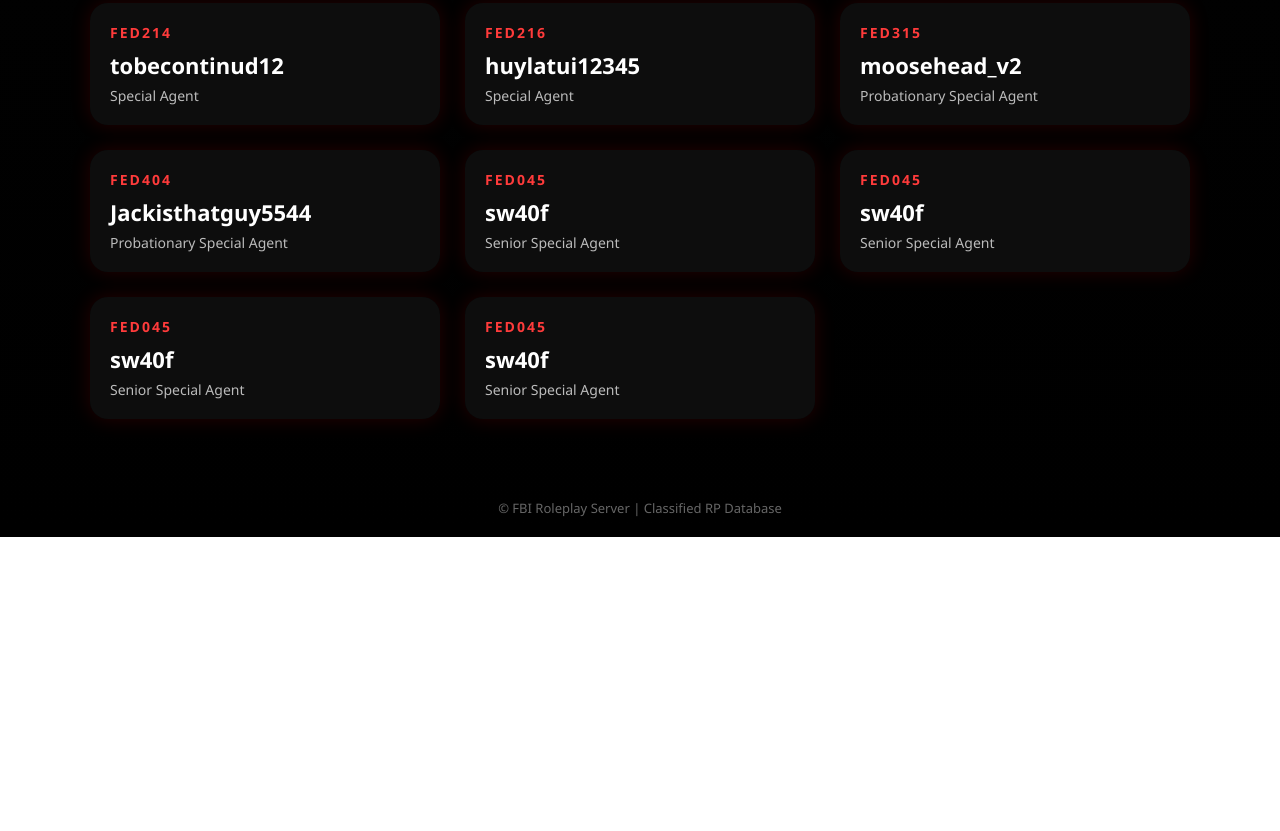
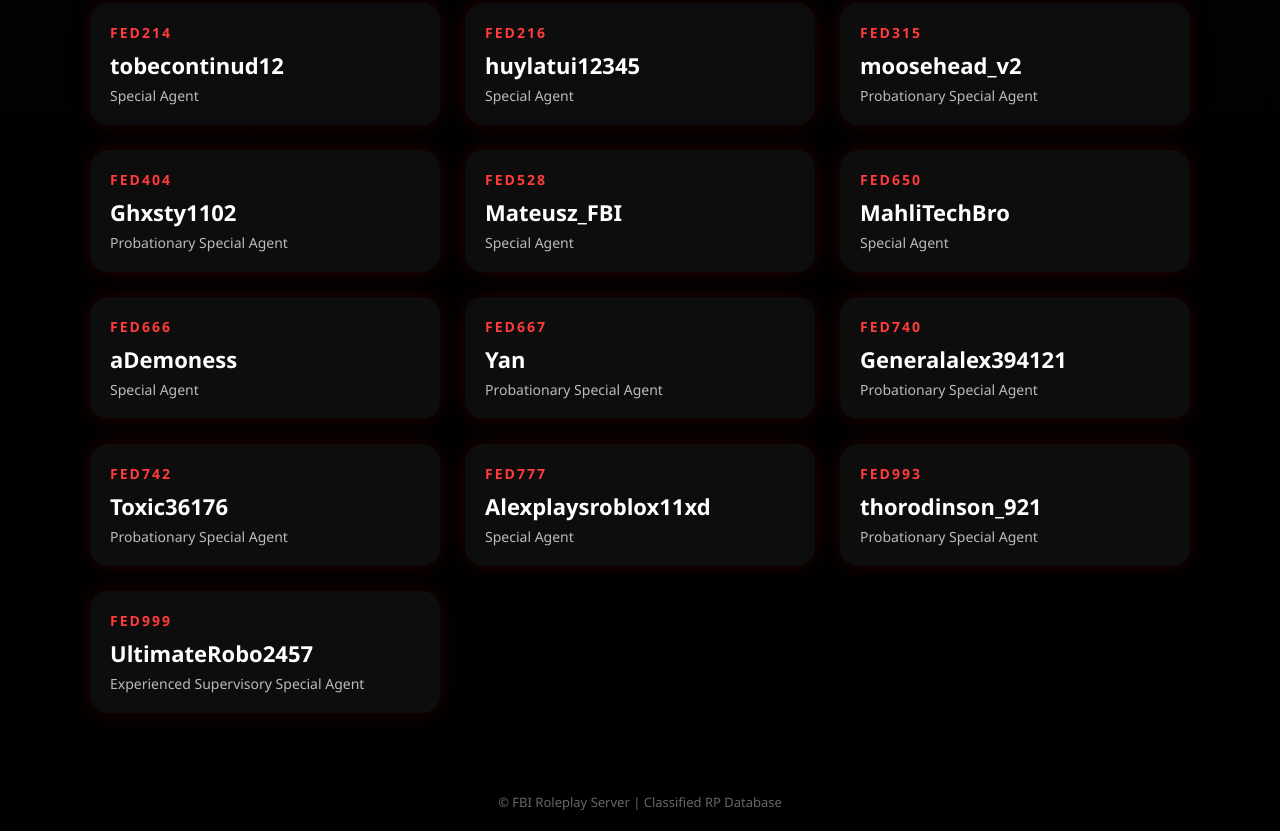
Before and after one commit to AgentK0081/FBI-TEAM-ROBLOX, a plain HTML site: page index.html in a window 1280 px wide. Shown: the part 2368-3199 px from the top of the page. Before the commit the page ends 2905 px from the top, so only its background shows below. Drawn offline with Linux system fonts and the light colour scheme.

Commit message:
Update member list with new agents and remove duplicates

```diff
--- a/index.html
+++ b/index.html
@@ -198,11 +198,16 @@
     { callsign: "FED214", username: "tobecontinud12", rank: "Special Agent" },
     { callsign: "FED216", username: "huylatui12345", rank: "Special Agent" },
     { callsign: "FED315", username: "moosehead_v2", rank: "Probationary Special Agent" },
-    { callsign: "FED404", username: "Jackisthatguy5544", rank: "Probationary Special Agent" },
-    { callsign: "FED045", username: "sw40f", rank: "Senior Special Agent" },
-    { callsign: "FED045", username: "sw40f", rank: "Senior Special Agent" },
-    { callsign: "FED045", username: "sw40f", rank: "Senior Special Agent" },
-    { callsign: "FED045", username: "sw40f", rank: "Senior Special Agent" },
+    { callsign: "FED404", username: "Ghxsty1102", rank: "Probationary Special Agent" },
+    { callsign: "FED528", username: "Mateusz_FBI", rank: "Special Agent" },
+    { callsign: "FED650", username: "MahliTechBro", rank: "Special Agent" },
+    { callsign: "FED666", username: "aDemoness", rank: "Special Agent" },
+    { callsign: "FED667", username: "Yan", rank: "Probationary Special Agent" },
+    { callsign: "FED740", username: "Generalalex394121", rank: "Probationary Special Agent" },
+    { callsign: "FED742", username: "Toxic36176", rank: "Probationary Special Agent" },
+    { callsign: "FED777", username: "Alexplaysroblox11xd", rank: "Special Agent" },
+    { callsign: "FED993", username: "thorodinson_921", rank: "Probationary Special Agent" },
+    { callsign: "FED999", username: "UltimateRobo2457", rank: "Experienced Supervisory Special Agent" },
   ];
 
   const list = document.getElementById('memberList');
```
